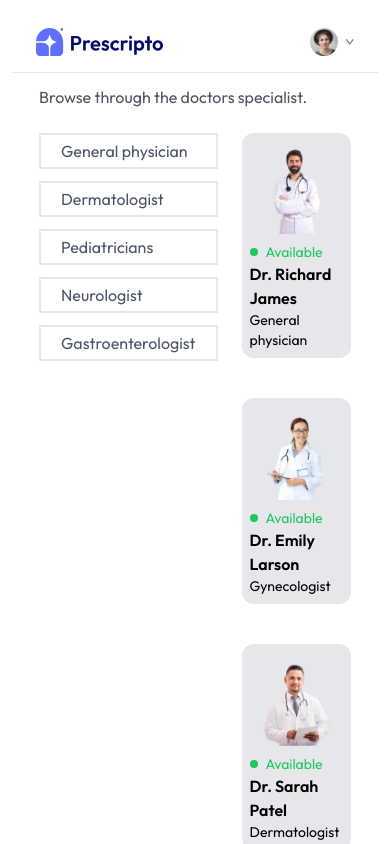
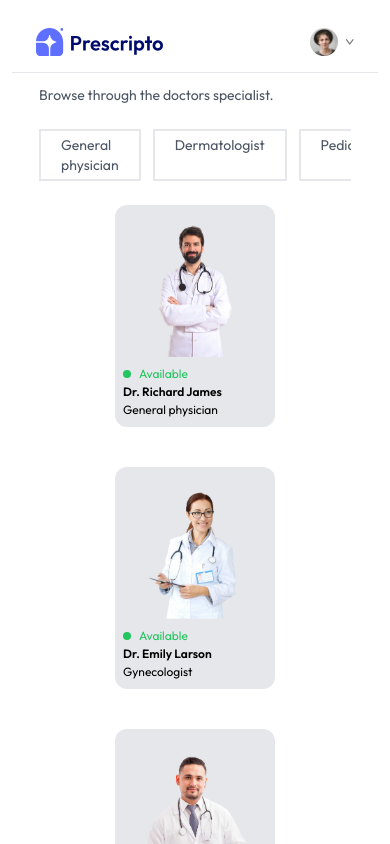
Before and after one commit to RO-shan18/Prescripto-Frontend, a React app: page /Doctor in a window 390 px wide. Shown: the top 844 px of the page. Built offline with nearby package versions, Linux system fonts and the light colour scheme; the HTML template or start-up script is replaced by a standard one.

Commit message:
Make AllDoctors page a responsive one

```diff
--- a/src/pages/Doctors.jsx
+++ b/src/pages/Doctors.jsx
@@ -25,9 +25,9 @@ const Doctors = () => {
 
   return (
     <div className="w-4/5 m-auto flex flex-col gap-6">
-      <h1 className="text-gray-600">Browse through the doctors specialist.</h1>
-      <div className="flex gap-6">
-        <div className="flex flex-col gap-3">
+      <h1 className="text-gray-600 text-sm md:text-md">Browse through the doctors specialist.</h1>
+      <div className="flex gap-6 lg:flex-row flex-col">
+        <div className="flex flex-row lg:flex-col gap-3 lg:overflow-visible overflow-x-scroll">
           <p
             onClick={() =>
               speciality === "General physician"
@@ -35,7 +35,7 @@ const Doctors = () => {
                 : Navigate("/Doctor/General physician")
             }
             className={
-              `text-gray-600 border-2 px-5 py-1 cursor-pointer ${speciality ===
+              `text-gray-600 border-2 px-5 py-1 text-sm md:text-md cursor-pointer ${speciality ===
               "General physician"
                 ? "bg-gray-300 text-black"
                 : ""}
@@ -50,9 +50,9 @@ const Doctors = () => {
                 : Navigate("/Doctor/Dermatologist")
             }
             className={
-              `text-gray-600 border-2 px-5 py-1 cursor-pointer ${speciality ===
+              `text-gray-600 border-2 px-5 py-1 text-sm md:text-md cursor-pointer ${speciality ===
               "Dermatologist"
-                ? "bg-gray-300 text-black"
+                ? "bg-gray-300 text-black "
                 : ""}
              `}
           >
@@ -65,7 +65,7 @@ const Doctors = () => {
                 : Navigate("/Doctor/Pediatricians")
             }
             className={
-              `text-gray-600 border-2 px-5 py-1 cursor-pointer ${speciality ===
+              `text-gray-600 border-2 px-5 py-1 text-sm md:text-md cursor-pointer ${speciality ===
               "Pediatricians"
                 ? "bg-gray-300 text-black"
                 : ""}
@@ -80,7 +80,7 @@ const Doctors = () => {
                 : Navigate("/Doctor/Neurologist")
             }
             className={
-              `text-gray-600 border-2 px-5 py-1 cursor-pointer  ${speciality ===
+              `text-gray-600 border-2 px-5 py-1 text-sm md:text-md cursor-pointer  ${speciality ===
               "Neurologist"
                 ? "bg-gray-300 text-black"
                 : ""}
@@ -95,7 +95,7 @@ const Doctors = () => {
                 : Navigate("/Doctor/Gastroenterologist")
             }
             className={
-              `text-gray-600 border-2 px-5 py-1 cursor-pointer ${speciality ===
+              `text-gray-600 border-2 px-5 py-1 text-sm md:text-md cursor-pointer ${speciality ===
               "Gastroenterologist"
                 ? "bg-gray-300 text-black"
                 : ""}
@@ -104,7 +104,7 @@ const Doctors = () => {
             Gastroenterologist
           </p>
         </div>
-        <div className="flex flex-wrap gap-10">
+        <div className="flex flex-wrap gap-10 lg:justify-normal justify-center">
           {filterspeciality.map((data) => {
             return (
               <div
@@ -112,14 +112,14 @@ const Doctors = () => {
                 onClick={() => Navigate("/Appointments/" + data._id)}
                 className="flex flex-col items-start bg-gray-200 rounded-xl p-2 gap-2 hover:translate-y-[-10px] transition-all duration-500 cursor-pointer"
               >
-                <img className="w-48" src={data.image} />
+                <img className="w-36 md:w-48" src={data.image} />
                 <div>
-                  <div className="flex gap-2 items-center text-sm">
+                  <div className="flex gap-2 items-center text-[12px] md:text-sm">
                     <p className="h-2 w-2 rounded-full bg-green-500"></p>
                     <p className="text-green-500">Available</p>
                   </div>
-                  <p className="font-semibold">{data.name}</p>
-                  <p className="text-sm">{data.speciality}</p>
+                  <p className="font-semibold md:text-sm text-[12px]">{data.name}</p>
+                  <p className="text-[12px] md:text-sm">{data.speciality}</p>
                 </div>
               </div>
             );
```
